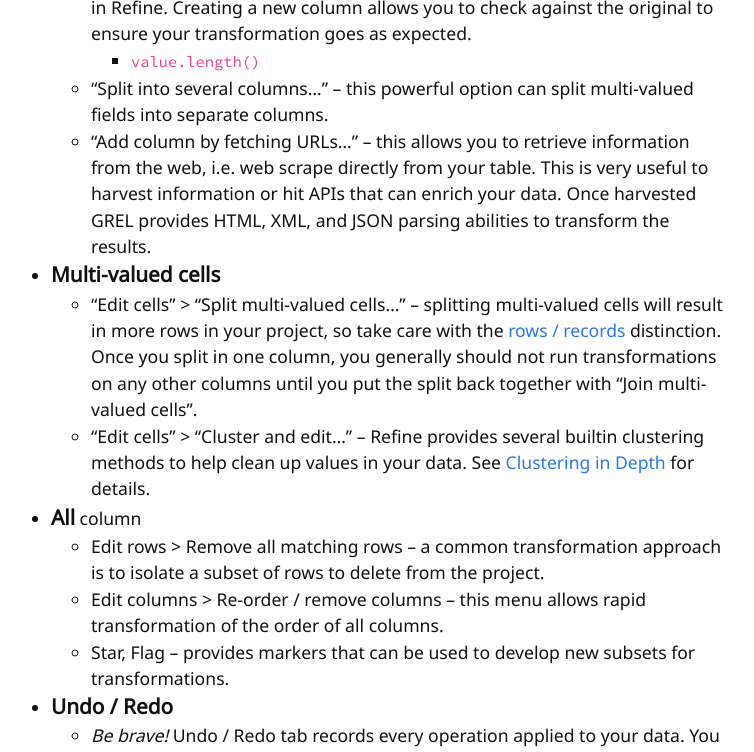
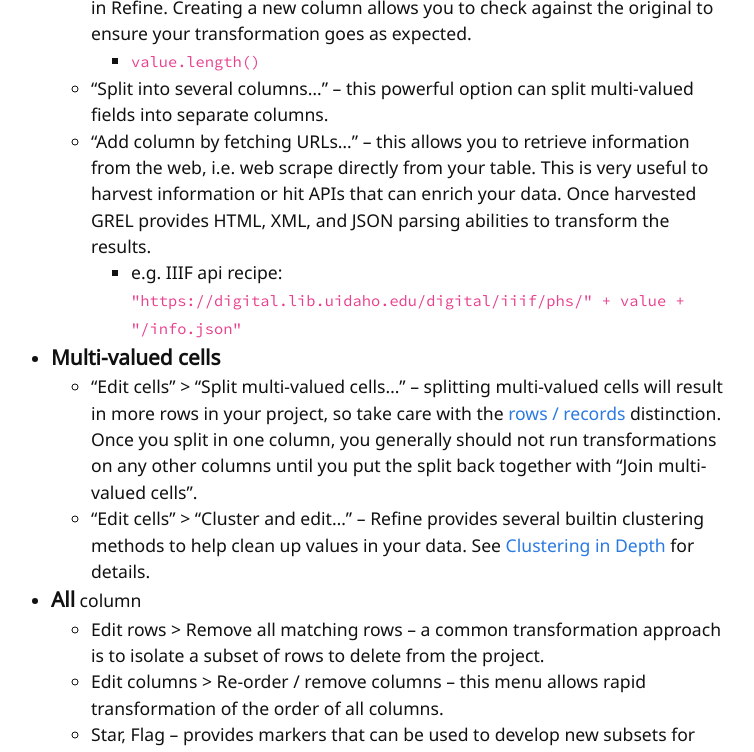
Before and after one commit to evanwill/openrefine-b, a Jekyll site: the page built from content/3-demo.md, in a window 1280 px wide and 900 px high, scrolled down 2870 px, cut to the strip 0-752 px from the top of the window. Shown: the whole strip, without its empty margins (269-1023 px from the left). Built offline with Jekyll 4.4.1, drawn with Linux system fonts in a browser that asks for light colours; comment, search, counter and statistics services are not loaded.

Commit message:
demo iiif

```diff
--- a/content/3-demo.md
+++ b/content/3-demo.md
@@ -81,6 +81,7 @@ The features used to explore data become the means to isolate issues so that you
         - `value.length()`
     - "Split into several columns..." -- this powerful option can split multi-valued fields into separate columns.
     - "Add column by fetching URLs..." -- this allows you to retrieve information from the web, i.e. web scrape directly from your table. This is very useful to harvest information or hit APIs that can enrich your data. Once harvested GREL provides HTML, XML, and JSON parsing abilities to transform the results.
+        - e.g. IIIF api recipe: `"https://digital.lib.uidaho.edu/digital/iiif/phs/" + value + "/info.json"`
 - <span class="term">Multi-valued cells</span>
     - "Edit cells" > "Split multi-valued cells..." -- splitting multi-valued cells will result in more rows in your project, so take care with the [rows / records](https://docs.openrefine.org/manual/exploring/#rows-vs-records) distinction. Once you split in one column, you generally should not run transformations on any other columns until you put the split back together with "Join multi-valued cells".
     - "Edit cells" > "Cluster and edit..." -- Refine provides several builtin clustering methods to help clean up values in your data. See [Clustering in Depth](https://github.com/OpenRefine/OpenRefine/wiki/Clustering-In-Depth) for details.
```
